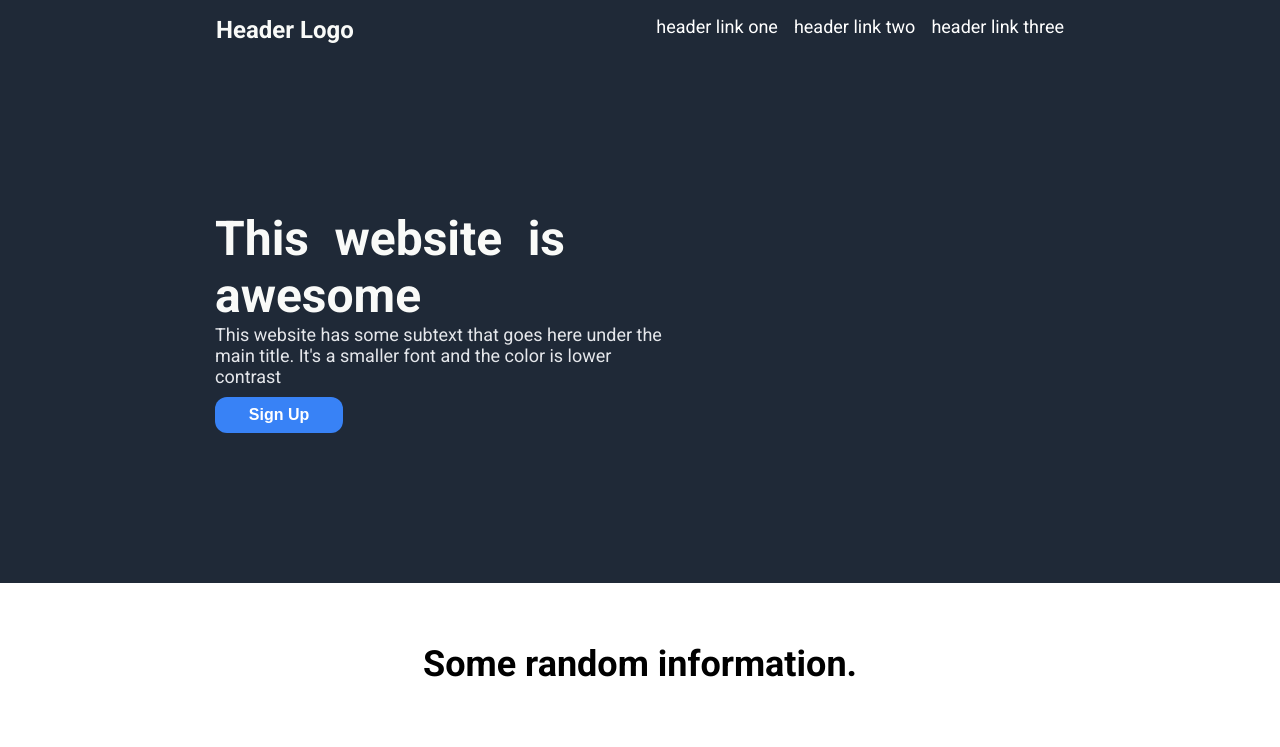
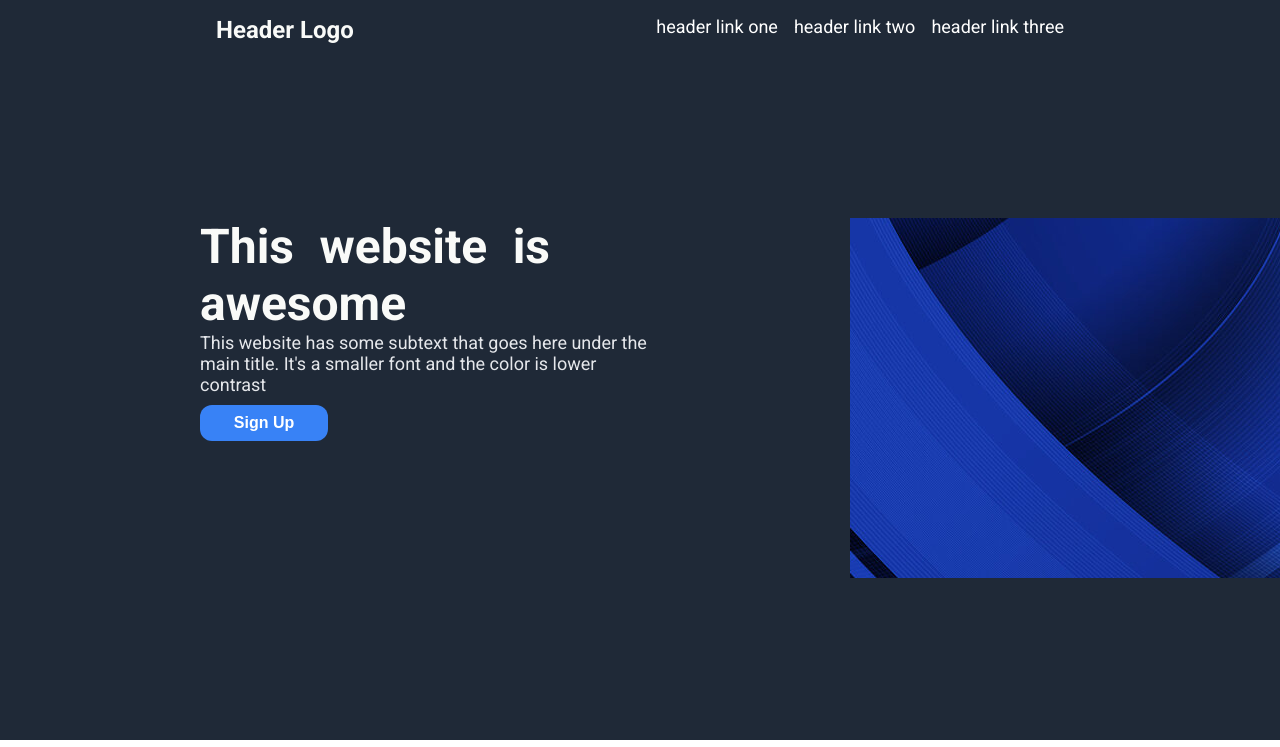
Before and after one commit to centimeter06/landing-page, a plain HTML site: page index.html in a window 1280 px wide. Shown: the top 747 px of the page. Drawn offline with Linux system fonts and the light colour scheme.

Commit message:
Finished full website

```diff
--- a/index.css
+++ b/index.css
@@ -49,11 +49,11 @@ ul {
 
 .body {
     display: flex;
-    justify-content: flex-start;
-    flex-wrap: wrap;
-    margin: 50px;
-    padding: 100px;
-    padding-left: 165px;
+    justify-content: space-between;
+    padding-top:158px;
+    padding-bottom: 158px;
+    padding-left: 200px;
+    padding-right: 200px;
 }
 
 .text1 {
--- a/index.html
+++ b/index.html
@@ -30,6 +30,11 @@
                     </div>
                     <div class="button">
                     <button>Sign Up</button>
+                    </div>
+                </div>
+                <div class="rightbody">
+                    <div class="textS">
+                        <img class="sample" src="image/360_F_453775092_NwUSlQS2U7zqj43LfCDXhwpo2ZZVYdF5.jpg">
                     </div>
                 </div>
             </div>
```
